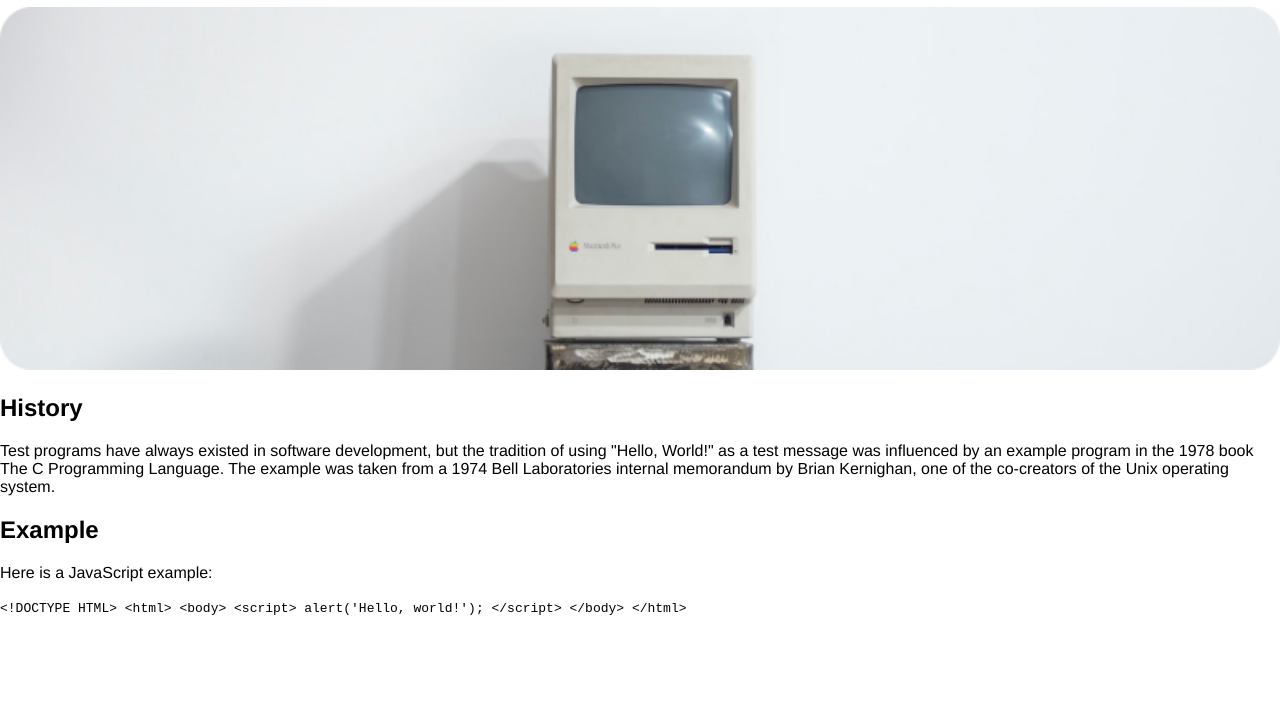
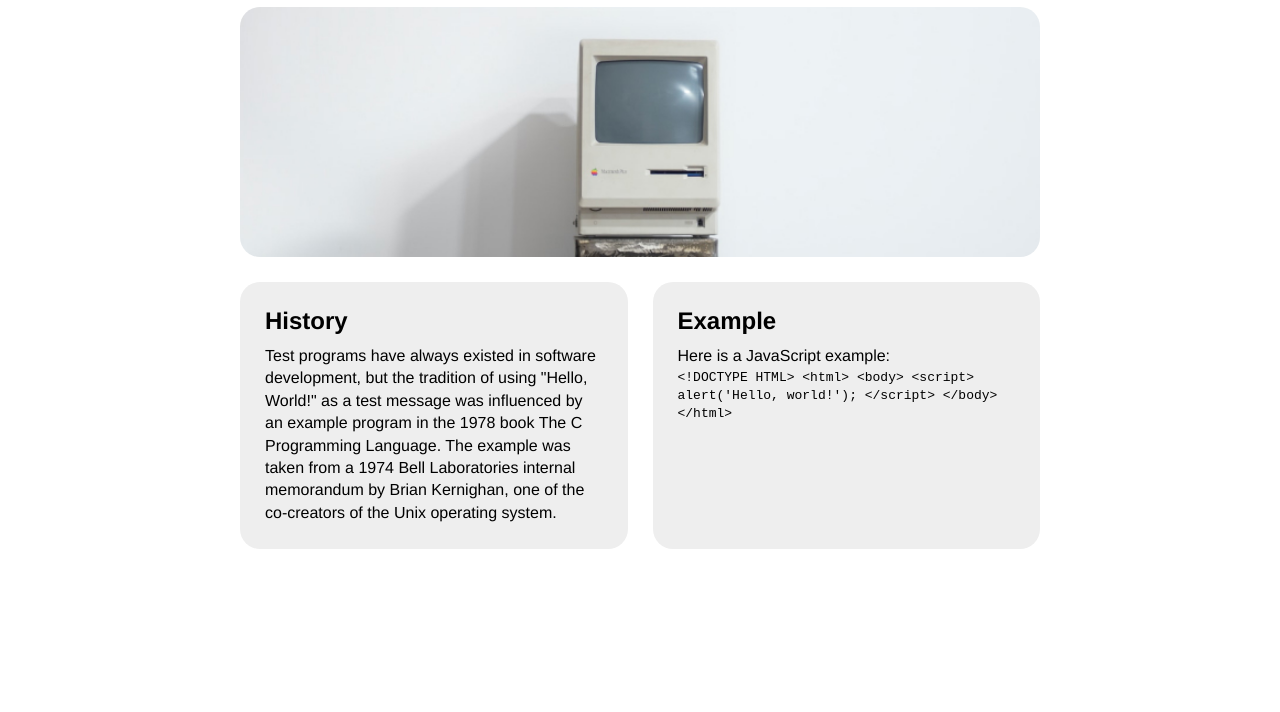
Before and after one commit to LanceSMSU/mi349-hello-world-two, a plain HTML site: page index.html in a window 1280 px wide. Shown: the part 88-800 px from the top of the page. Drawn offline with Linux system fonts and the light colour scheme.

Commit message:
Layout CSS

```diff
--- a/index.html
+++ b/index.html
@@ -8,8 +8,12 @@
     <link rel="stylesheet" href="screen.css">
   </head>
   <body>
+    <main>
       <h1>HelloWorld</h1>
-    <img src="images/mac.jpg" alt="Vintage mac">
+      <div class="masthead">
+
+      </div>
+      <div class="details">
         <section>
           <h2>History</h2>
           <p>Test programs have always existed in software
@@ -34,6 +38,8 @@
               &lt;/html&gt;
             </code>
           </section>
+      </div>
+    </main>
     <script src="index.js"></script>
   </body>
 </html>
--- a/screen.css
+++ b/screen.css
@@ -1,12 +1,48 @@
 /* Add screen styles below */
 
-body{
+body {
     background: #fff;
     font-family: Helvetica, sans-serif;
     border-top: 15px solid #424242;
-    margin: 0;
+    margin: 0 auto;
 }
 
-img{
+main {
+    margin: 0 auto;
+    width: 800px;
+}
+
+.masthead {
+    background-image: url('images/mac.jpg');
+    background-size: cover;
+    background-position: bottom;
+    height: 250px;
+    border-radius: 20px;
+}
+
+.details {
+    display: flex;
+    gap: 25px;
+}
+
+.details section {
+    flex-grow: 1;
+    flex-basis: 0;
+    background: #eee;
+    padding: 25px;
+    border-radius: 20px;
+    margin-top: 25px;
+}
+
+img {
     width:100%;
 }
+
+h2 {
+    margin: 0 0 10px 0;
+}
+
+p {
+    margin: 0;
+    line-height: 1.4em;
+}
```
Lines whose indentation alone changed are shown as unchanged.
